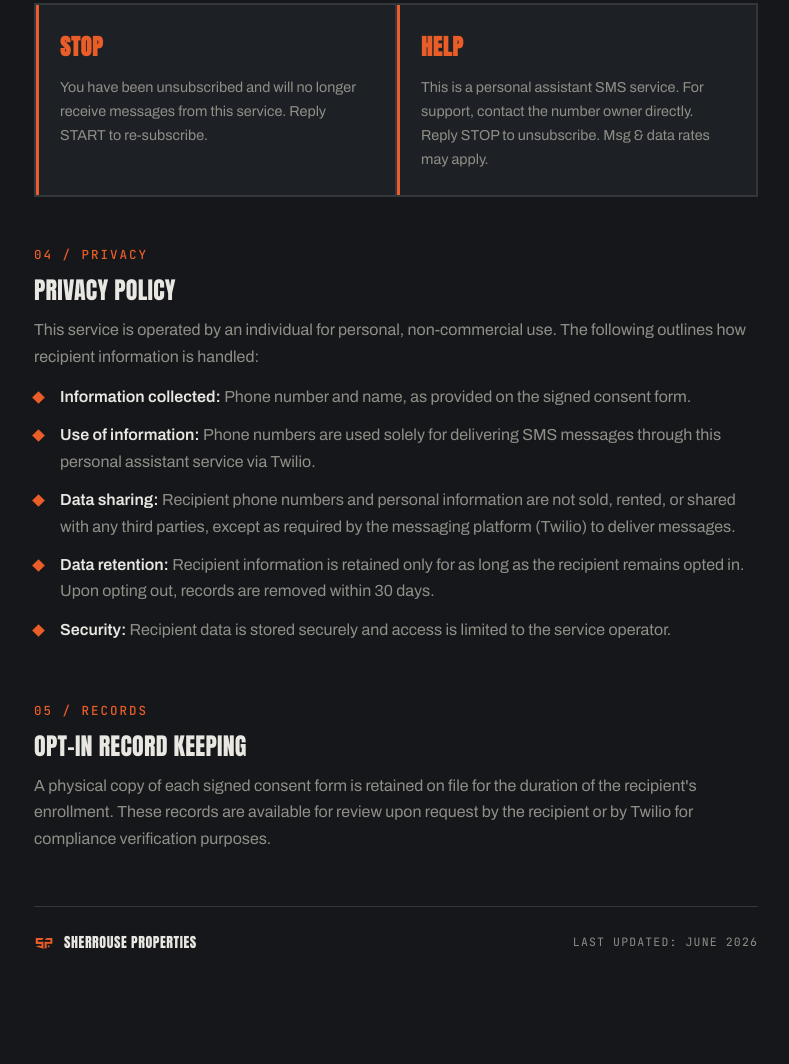
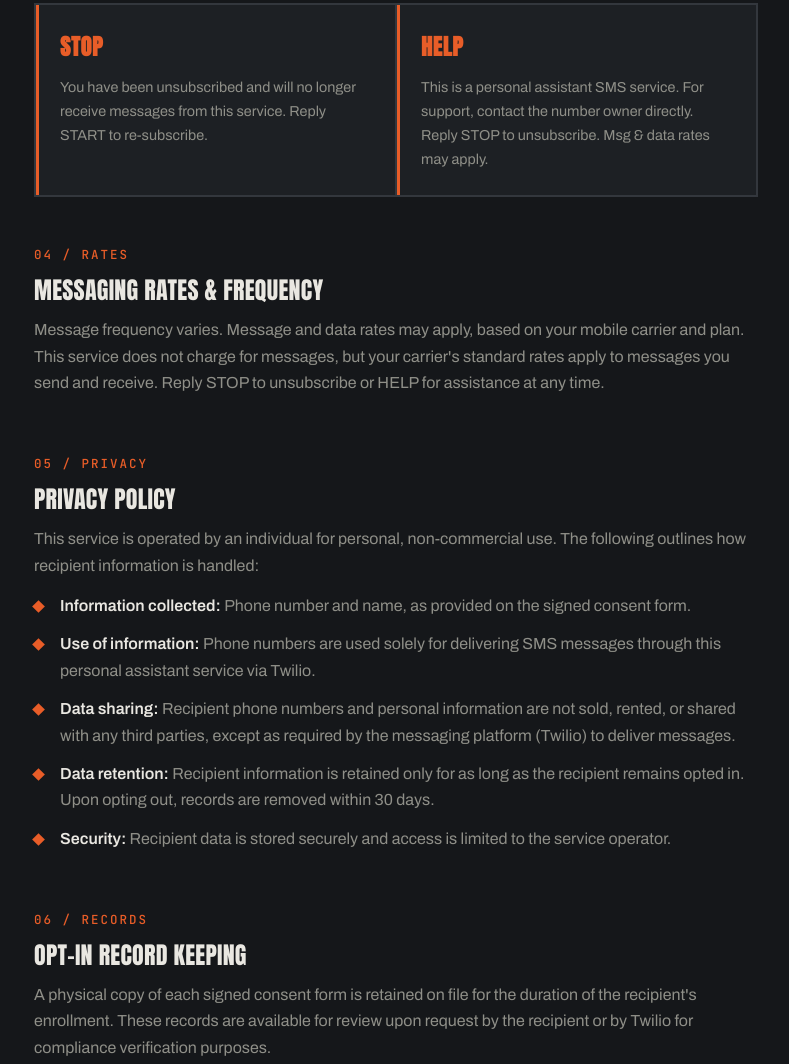
Before and after one commit to Zealousvoyager/sms-consent, a plain HTML site: page sms.html in a window 1280 px wide. Shown: the part 1467-2531 px from the top of the page, without its empty margins (244-1033 px from the left). Before the commit the page ends 2481 px from the top, so only its background shows below. Drawn offline with Linux system fonts and the light colour scheme.

Commit message:
Add files via upload

```diff
--- a/sms.html
+++ b/sms.html
@@ -188,7 +188,13 @@
   </section>
 
   <section>
-    <span class="sec-tag">04 / Privacy</span>
+    <span class="sec-tag">04 / Rates</span>
+    <h2>Messaging Rates &amp; Frequency</h2>
+    <p class="muted">Message frequency varies. Message and data rates may apply, based on your mobile carrier and plan. This service does not charge for messages, but your carrier's standard rates apply to messages you send and receive. Reply STOP to unsubscribe or HELP for assistance at any time.</p>
+  </section>
+
+  <section>
+    <span class="sec-tag">05 / Privacy</span>
     <h2>Privacy Policy</h2>
     <p class="muted">This service is operated by an individual for personal, non-commercial use. The following outlines how recipient information is handled:</p>
     <ul>
@@ -201,7 +207,7 @@
   </section>
 
   <section>
-    <span class="sec-tag">05 / Records</span>
+    <span class="sec-tag">06 / Records</span>
     <h2>Opt-In Record Keeping</h2>
     <p class="muted">A physical copy of each signed consent form is retained on file for the duration of the recipient's enrollment. These records are available for review upon request by the recipient or by Twilio for compliance verification purposes.</p>
   </section>
```
